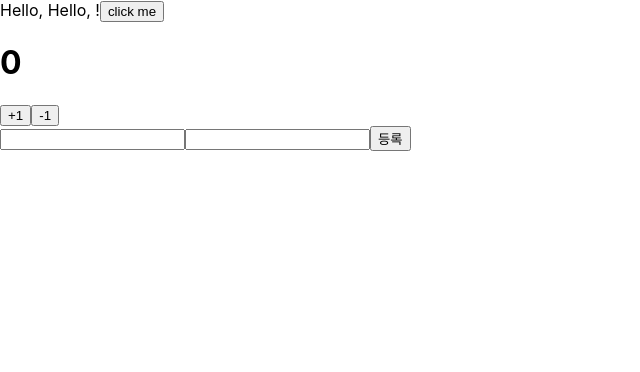
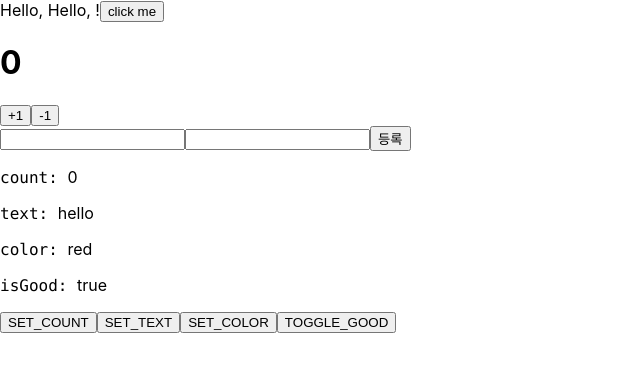
Before and after one commit to Young-Yoii/React-typescript-study, a React (Create React App) app: page / in a window 1280 px wide. Shown: the top 372 px of the page, without its empty margins (0-640 px from the left). Built offline with nearby package versions, Linux system fonts and the light colour scheme.

Commit message:
타입스크립트와 useReducer

```diff
--- a/src/App.tsx
+++ b/src/App.tsx
@@ -4,6 +4,7 @@
 import Greeting from './Greetings';
 import Counter from './Counter';
 import MyForm from './MyForm';
+import ReducerSample from './ReducerSample';
 
 function App() {
   const onClick = (name: string) => {
@@ -17,6 +18,7 @@
       <Greeting name="Hello" onClick={onClick} />
       <Counter />
       <MyForm onSubmit={onSubmit}/>
+      <ReducerSample />
     </>
   )
 }
--- a/src/Counter.tsx
+++ b/src/Counter.tsx
@@ -1,19 +1,27 @@
-import { useState } from "react";
+import { useReducer } from "react";
+
+type Action = {type: 'INCREASE'} | {type: 'DECREASE'}; // 이렇게 액션을 | 으로 연달아서 쭉 나열
+
+function reducer(state: number, action: Action):number {
+    switch (action.type) {
+        case 'INCREASE':
+            return state + 1;
+        case 'DECREASE':
+            return state - 1;
+        default:
+        throw new Error('Unknown action')
+    }
+}
 
 const Counter = () => {
-    //useState를 사용 할 때 Generics 를 사용하지 않아도 알아서 타입을 유추하기 때문에 생략해도 상관없다.
-    const [counter, setCounter] = useState<number>(0);
-    //그러나 상태가 null일 수도 있고 아닐수도 있을때 Generics 를 활용하시면 좋다.
-    // ex)
-    // type Information = {name: string, description: string};
-    // const [info, setInfo] = useState<Information | null>(null);
+    const [count, dispatch] = useReducer(reducer, 0)
 
-    const onIncrease = () => setCounter(counter + 1);
-    const onDecrease = () => setCounter(counter - 1);
+    const onIncrease = () => dispatch({type: 'INCREASE'});
+    const onDecrease = () => dispatch({type: 'DECREASE'});
 
     return (
         <div>
-            <h1>{counter}</h1>
+            <h1>{count}</h1>
             <div>
                 <button onClick={onIncrease}>+1</button>
                 <button onClick={onDecrease}>-1</button>
--- /dev/null
+++ b/src/ReducerSample.tsx
@@ -0,0 +1,79 @@
+import { useReducer } from "react";
+
+type Color = 'red' | 'orange' | 'yellow'
+type State = {
+    count: number,
+    text: string,
+    color: Color,
+    isGood: boolean,
+}
+type Action = {type: 'SET_COUNT', count: number}
+| {type: 'SET_TEXT', text: string,}
+| {type: 'SET_COLOR', color: Color}
+| {type: 'TOGGLE_GOOD'};
+
+function reducer(state:State, action:Action){
+    switch(action.type){
+        case 'SET_COUNT':
+            return {
+                ...state,
+                count: action.count,
+            }
+        case 'SET_TEXT':
+            return {
+                ...state,
+                text: action.text,
+            }
+        case 'SET_COLOR':
+            return {
+                ...state,
+                color: action.color,
+            }
+        case 'TOGGLE_GOOD':
+            return {
+                ...state,
+                isGood: !state.isGood,
+            }
+        default:
+            throw new Error('Unhandled action');
+    }
+}
+
+const ReducerSample = () => {
+    const [state, dispatch] = useReducer(reducer, {
+        count:0,
+        text:'hello',
+        color: 'red',
+        isGood: true,
+    });
+
+    const setCount = () => dispatch({type:'SET_COUNT', count: 5}); // count 를 넣지 않으면 에러발생
+    const setText = () => dispatch({ type: 'SET_TEXT', text: 'bye' }); // text 를 넣지 않으면 에러 발생
+    const setColor = () => dispatch({ type: 'SET_COLOR', color: 'orange' }); // orange 를 넣지 않으면 에러 발생
+    const toggleGood = () => dispatch({ type: 'TOGGLE_GOOD' });
+
+    return (
+        <div>
+          <p>
+            <code>count: </code> {state.count}
+          </p>
+          <p>
+            <code>text: </code> {state.text}
+          </p>
+          <p>
+            <code>color: </code> {state.color}
+          </p>
+          <p>
+            <code>isGood: </code> {state.isGood ? 'true' : 'false'}
+          </p>
+          <div>
+            <button onClick={setCount}>SET_COUNT</button>
+            <button onClick={setText}>SET_TEXT</button>
+            <button onClick={setColor}>SET_COLOR</button>
+            <button onClick={toggleGood}>TOGGLE_GOOD</button>
+          </div>
+        </div>
+      );
+    }
+
+    export default ReducerSample;
```
